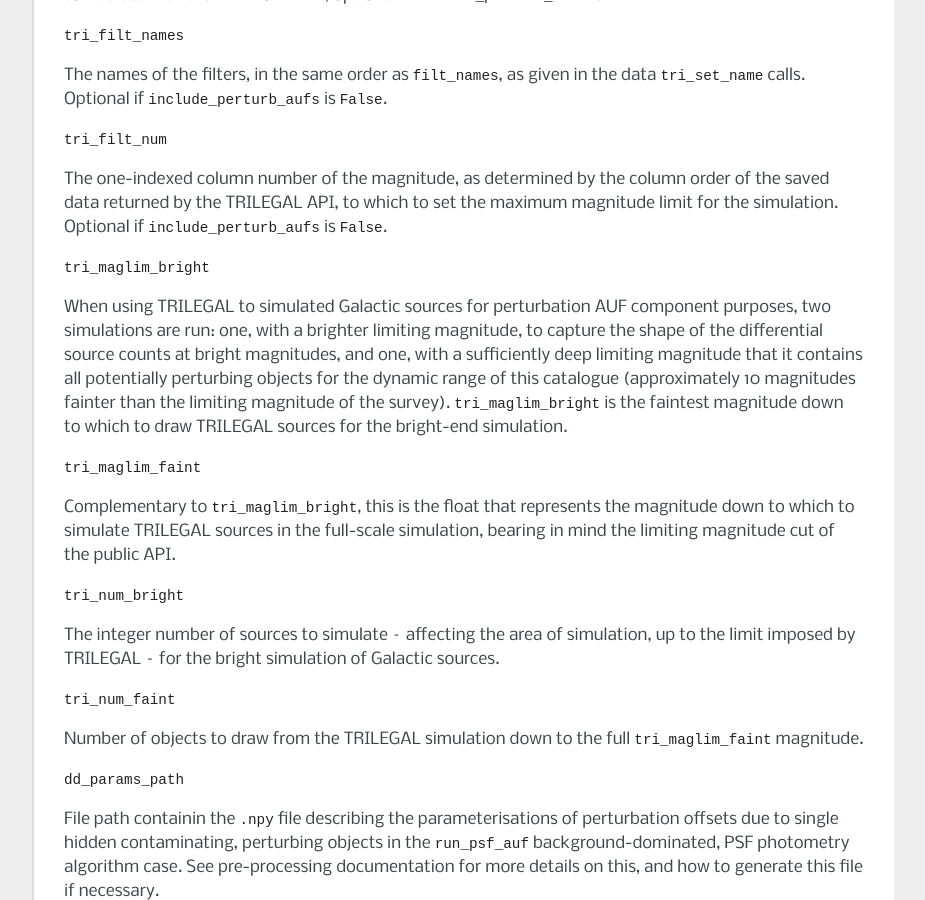
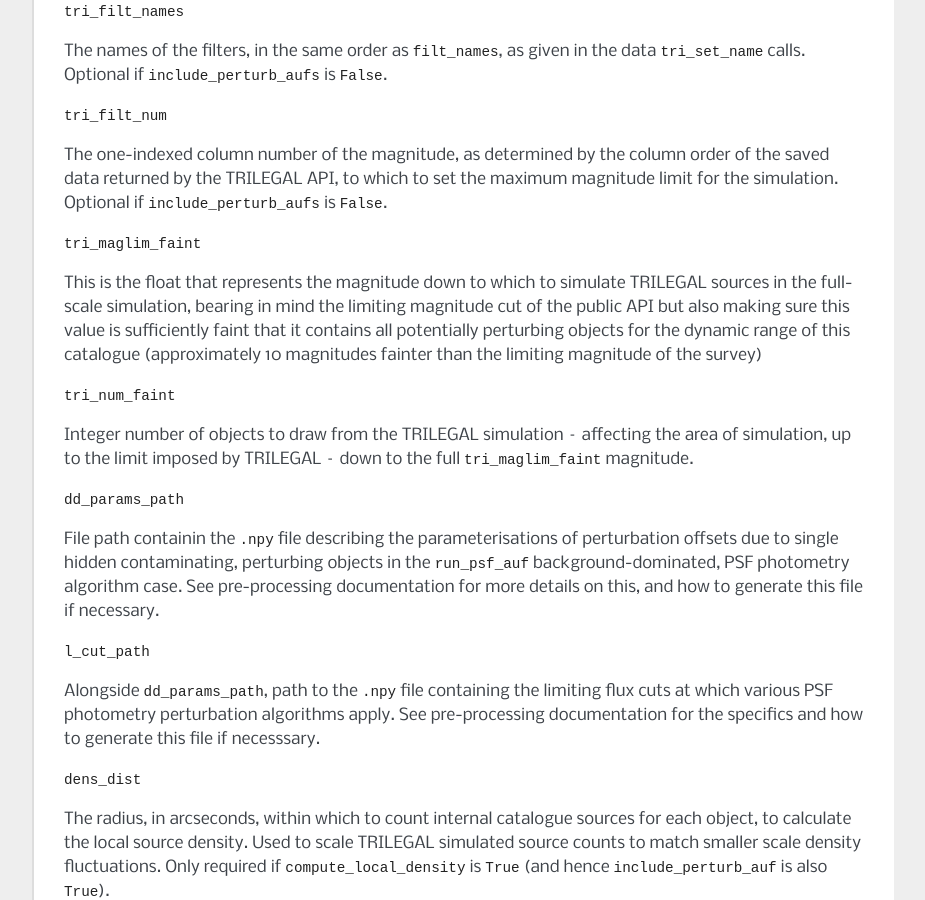
Before and after one commit to macauff/macauff, a Sphinx documentation site: the page built from docs/inputs.rst, in a window 1280 px wide and 900 px high, scrolled down 7258 px. Shown: the whole window, without its empty margins (198-1123 px from the left). Built offline with Sphinx 7.4.7, drawn with Linux system fonts in a browser that asks for light colours; some of the changed text lies outside the part shown.

Commit message:
Removed bright keywords from documentation.

```diff
--- a/docs/inputs.rst
+++ b/docs/inputs.rst
@@ -161,7 +161,7 @@ These can be divided into those inputs that are always required:
 
 those that are only required if the `Joint Parameters`_ option ``include_perturb_auf`` is ``True``:
 
-``fit_gal_flag``, ``run_fw_auf``, ``run_psf_auf``, ``psf_fwhms``, ``dens_mags``, ``mag_h_params_path``, ``download_tri``, ``tri_set_name``, ``tri_filt_names``, ``tri_filt_num``, ``tri_maglim_bright``, ``tri_maglim_faint``, ``tri_num_bright``, and ``tri_num_faint``;
+``fit_gal_flag``, ``run_fw_auf``, ``run_psf_auf``, ``psf_fwhms``, ``dens_mags``, ``mag_h_params_path``, ``download_tri``, ``tri_set_name``, ``tri_filt_names``, ``tri_filt_num``, ``tri_maglim_faint``, and ``tri_num_faint``;
 
 parameters required if ``run_psf_auf`` is ``True``:
 
@@ -247,21 +247,13 @@ The names of the filters, in the same order as ``filt_names``, as given in the d
 
 The one-indexed column number of the magnitude, as determined by the column order of the saved data returned by the TRILEGAL API, to which to set the maximum magnitude limit for the simulation. Optional if ``include_perturb_aufs`` is ``False``.
 
-``tri_maglim_bright``
-
-When using TRILEGAL to simulated Galactic sources for perturbation AUF component purposes, two simulations are run: one, with a brighter limiting magnitude, to capture the shape of the differential source counts at bright magnitudes, and one, with a sufficiently deep limiting magnitude that it contains all potentially perturbing objects for the dynamic range of this catalogue (approximately 10 magnitudes fainter than the limiting magnitude of the survey). ``tri_maglim_bright`` is the faintest magnitude down to which to draw TRILEGAL sources for the bright-end simulation.
-
 ``tri_maglim_faint``
 
-Complementary to ``tri_maglim_bright``, this is the float that represents the magnitude down to which to simulate TRILEGAL sources in the full-scale simulation, bearing in mind the limiting magnitude cut of the public API.
-
-``tri_num_bright``
-
-The integer number of sources to simulate -- affecting the area of simulation, up to the limit imposed by TRILEGAL -- for the bright simulation of Galactic sources.
+This is the float that represents the magnitude down to which to simulate TRILEGAL sources in the full-scale simulation, bearing in mind the limiting magnitude cut of the public API but also making sure this value is sufficiently faint that it contains all potentially perturbing objects for the dynamic range of this catalogue (approximately 10 magnitudes fainter than the limiting magnitude of the survey)
 
 ``tri_num_faint``
 
-Number of objects to draw from the TRILEGAL simulation down to the full ``tri_maglim_faint`` magnitude.
+Integer number of objects to draw from the TRILEGAL simulation -- affecting the area of simulation, up to the limit imposed by TRILEGAL -- down to the full ``tri_maglim_faint`` magnitude.
 
 ``dd_params_path``
 
```
